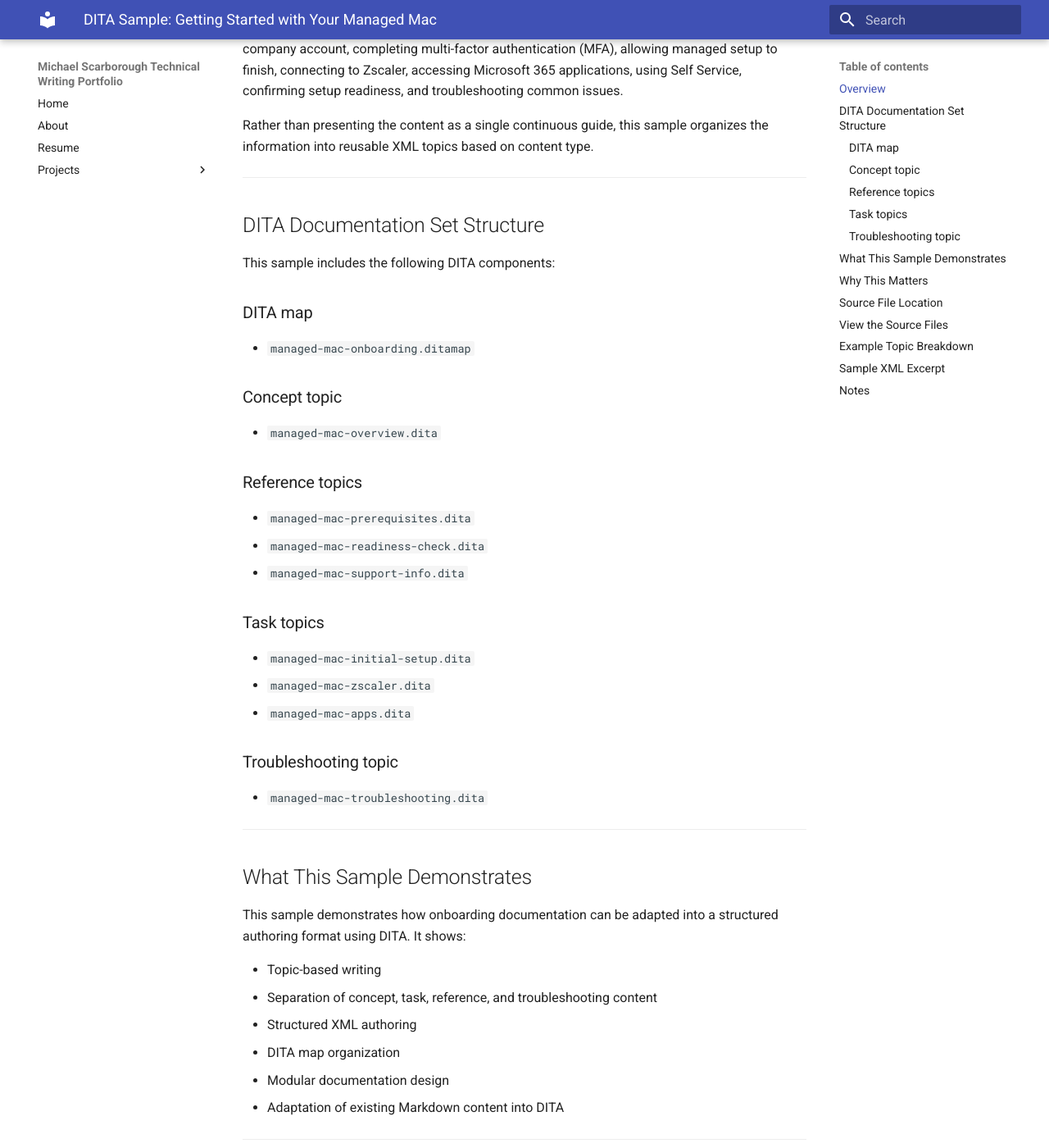
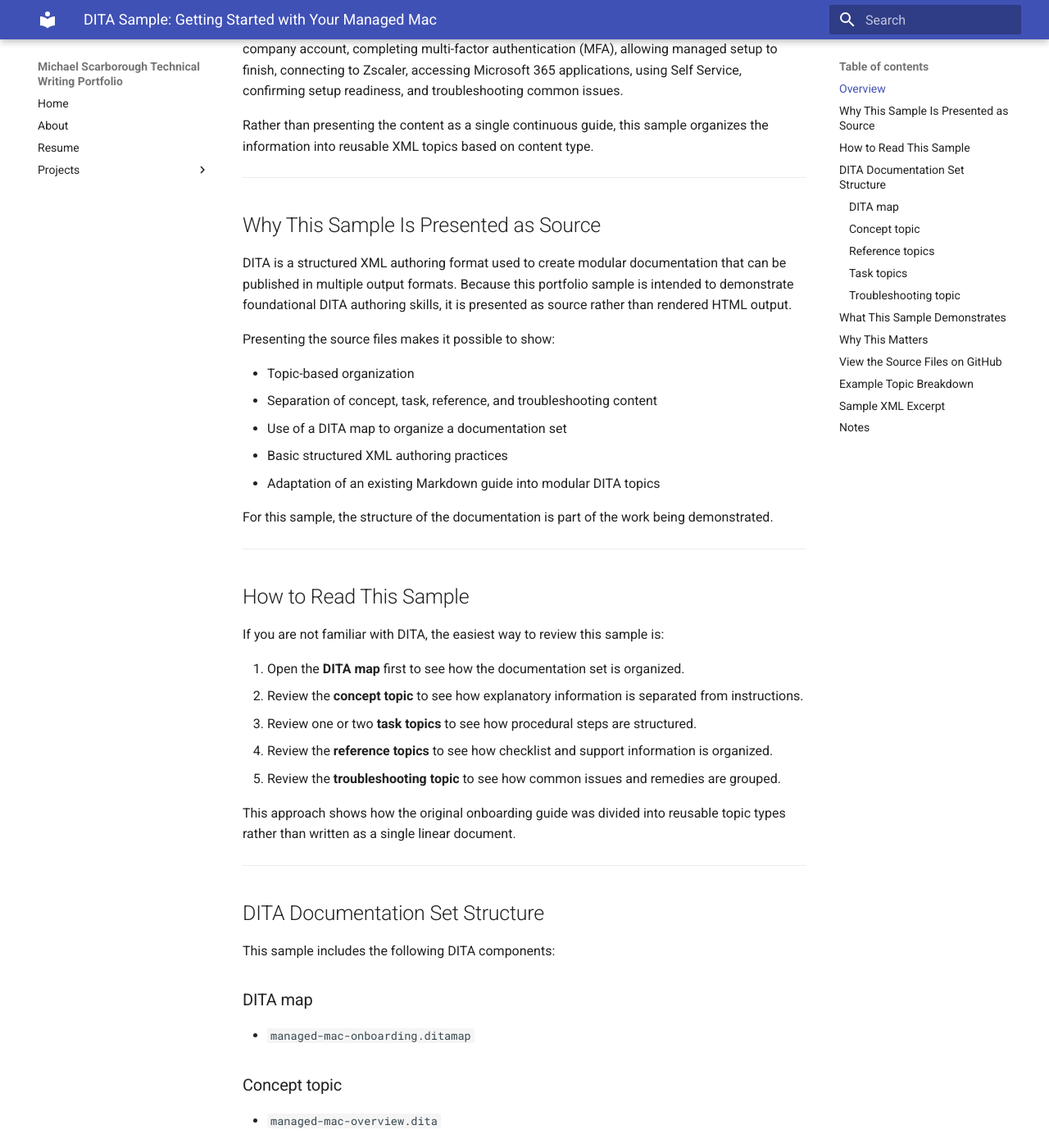
Before and after one commit to MackMike/technical-writing-portfolio-site, an MkDocs documentation site: the page built from docs/projects/dita-managed-mac-onboarding-guide.md, in a window 1280 px wide and 1400 px high, scrolled down 369 px. Shown: the whole window at 82% size. Built offline with MkDocs 1.6.1 and Material for MkDocs 9.7.7, drawn with Linux system fonts in a browser that asks for light colours; some of the changed text lies outside the part shown.

Commit message:
Update dita-managed-mac-onboarding-guide.md

````diff
--- a/docs/projects/dita-managed-mac-onboarding-guide.md
+++ b/docs/projects/dita-managed-mac-onboarding-guide.md
@@ -7,6 +7,36 @@ This sample presents a DITA-based adaptation of an end-user macOS onboarding gui
 The sample covers common onboarding tasks such as connecting to Wi-Fi, signing in with a company account, completing multi-factor authentication (MFA), allowing managed setup to finish, connecting to Zscaler, accessing Microsoft 365 applications, using Self Service, confirming setup readiness, and troubleshooting common issues.
 
 Rather than presenting the content as a single continuous guide, this sample organizes the information into reusable XML topics based on content type.
+
+---
+
+## Why This Sample Is Presented as Source
+
+DITA is a structured XML authoring format used to create modular documentation that can be published in multiple output formats. Because this portfolio sample is intended to demonstrate foundational DITA authoring skills, it is presented as source rather than rendered HTML output.
+
+Presenting the source files makes it possible to show:
+
+- Topic-based organization
+- Separation of concept, task, reference, and troubleshooting content
+- Use of a DITA map to organize a documentation set
+- Basic structured XML authoring practices
+- Adaptation of an existing Markdown guide into modular DITA topics
+
+For this sample, the structure of the documentation is part of the work being demonstrated.
+
+---
+
+## How to Read This Sample
+
+If you are not familiar with DITA, the easiest way to review this sample is:
+
+1. Open the **DITA map** first to see how the documentation set is organized.
+2. Review the **concept topic** to see how explanatory information is separated from instructions.
+3. Review one or two **task topics** to see how procedural steps are structured.
+4. Review the **reference topics** to see how checklist and support information is organized.
+5. Review the **troubleshooting topic** to see how common issues and remedies are grouped.
+
+This approach shows how the original onboarding guide was divided into reusable topic types rather than written as a single linear document.
 
 ---
 
@@ -59,21 +89,15 @@ Together, these samples demonstrate flexibility across documentation formats and
 
 ---
 
-## Source File Location
+## View the Source Files on GitHub
 
-The DITA source files for this sample are stored in the portfolio repository under:
+Replace the placeholder links below with your actual GitHub URLs.
 
-`docs/assets/dita/managed-mac-onboarding/`
-
----
-
-## View the Source Files
-
-- **View DITA project folder:** [managed-mac-onboarding](https://mackmike.github.io/technical-writing-portfolio-site//assets/pdfs/dita/managed-mac-onboarding/)
-- **View DITA map:** [managed-mac-onboarding.ditamap](https://mackmike.github.io/technical-writing-portfolio-site//assets/pdfs/assets/dita/managed-mac-onboarding/managed-mac-onboarding.ditamap)
-- **View overview topic:** [managed-mac-overview.dita](../assets/dita/managed-mac-onboarding/topics/managed-mac-overview.dita)
-- **View initial setup task:** [managed-mac-initial-setup.dita](../assets/dita/managed-mac-onboarding/topics/managed-mac-initial-setup.dita)
-- **View troubleshooting topic:** [managed-mac-troubleshooting.dita](../assets/dita/managed-mac-onboarding/topics/managed-mac-troubleshooting.dita)
+- **View DITA project folder:** [managed-mac-onboarding](https://github.com/MackMike/technical-writing-portfolio-site/tree/main/docs/assets/dita/managed-mac-onboarding)
+- **View DITA map:** [managed-mac-onboarding.ditamap](https://github.com/MackMike/technical-writing-portfolio-site/blob/main/docs/assets/dita/managed-mac-onboarding/managed-mac-onboarding.ditamap)
+- **View overview topic:** [managed-mac-overview.dita](https://github.com/MackMike/technical-writing-portfolio-site/blob/main/docs/assets/dita/managed-mac-onboarding/topics/managed-mac-overview.dita)
+- **View initial setup task:** [managed-mac-initial-setup.dita](https://github.com/MackMike/technical-writing-portfolio-site/blob/main/docs/assets/dita/managed-mac-onboarding/topics/managed-mac-initial-setup.dita)
+- **View troubleshooting topic:** [managed-mac-troubleshooting.dita](https://github.com/MackMike/technical-writing-portfolio-site/blob/main/docs/assets/dita/managed-mac-onboarding/topics/managed-mac-troubleshooting.dita)
 
 ---
 
@@ -98,7 +122,7 @@ Below is the topic organization used in this sample:
 
 Example from the task topic `managed-mac-initial-setup.dita`:
 
-```xml
+```
 <task id="managed-mac-initial-setup">
   <title>Set Up Your Managed Mac for First Use</title>
   <shortdesc>Follow these steps to power on the Mac, connect to Wi-Fi, sign in, complete MFA, and allow managed setup to finish.</shortdesc>
````
